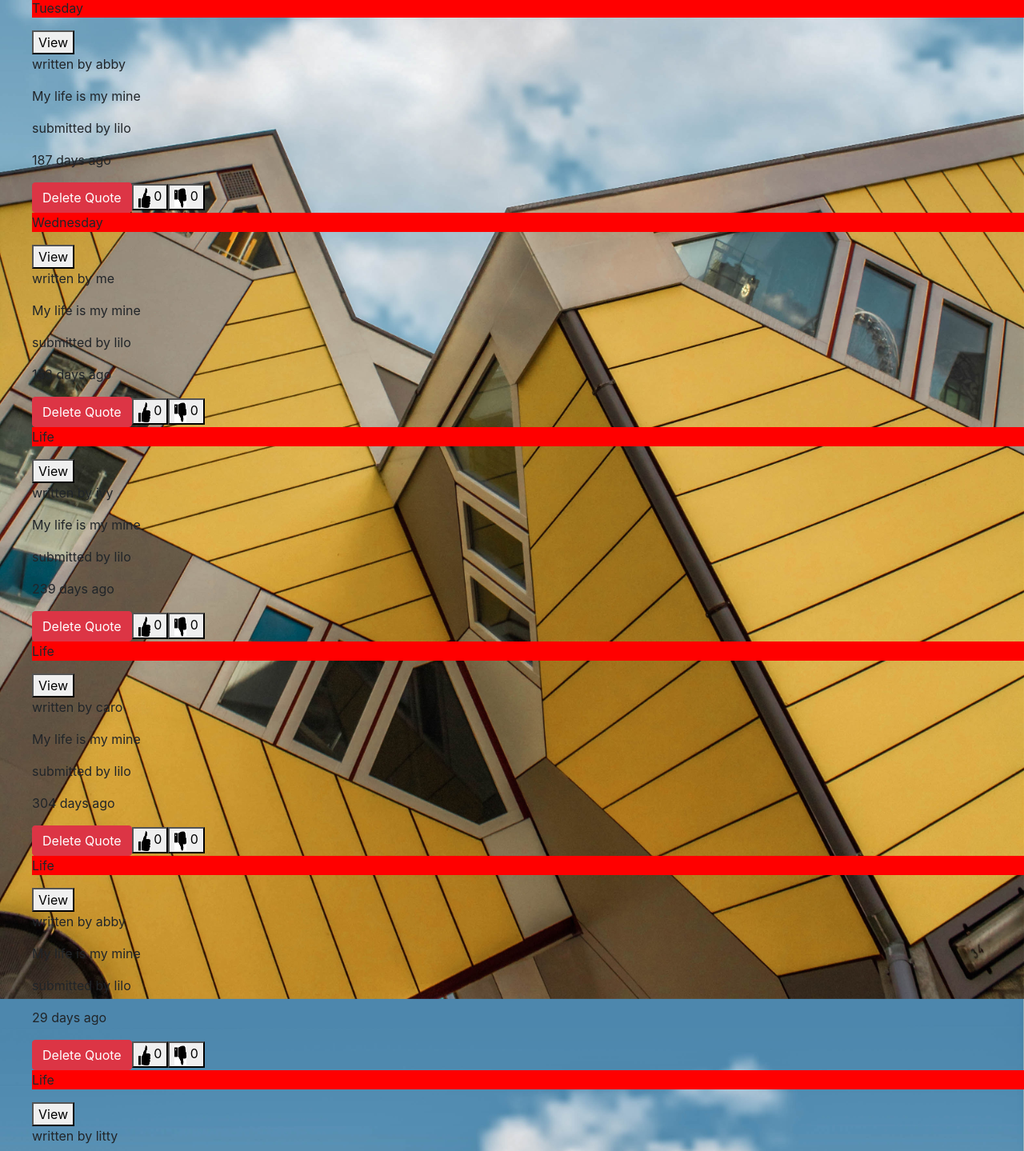
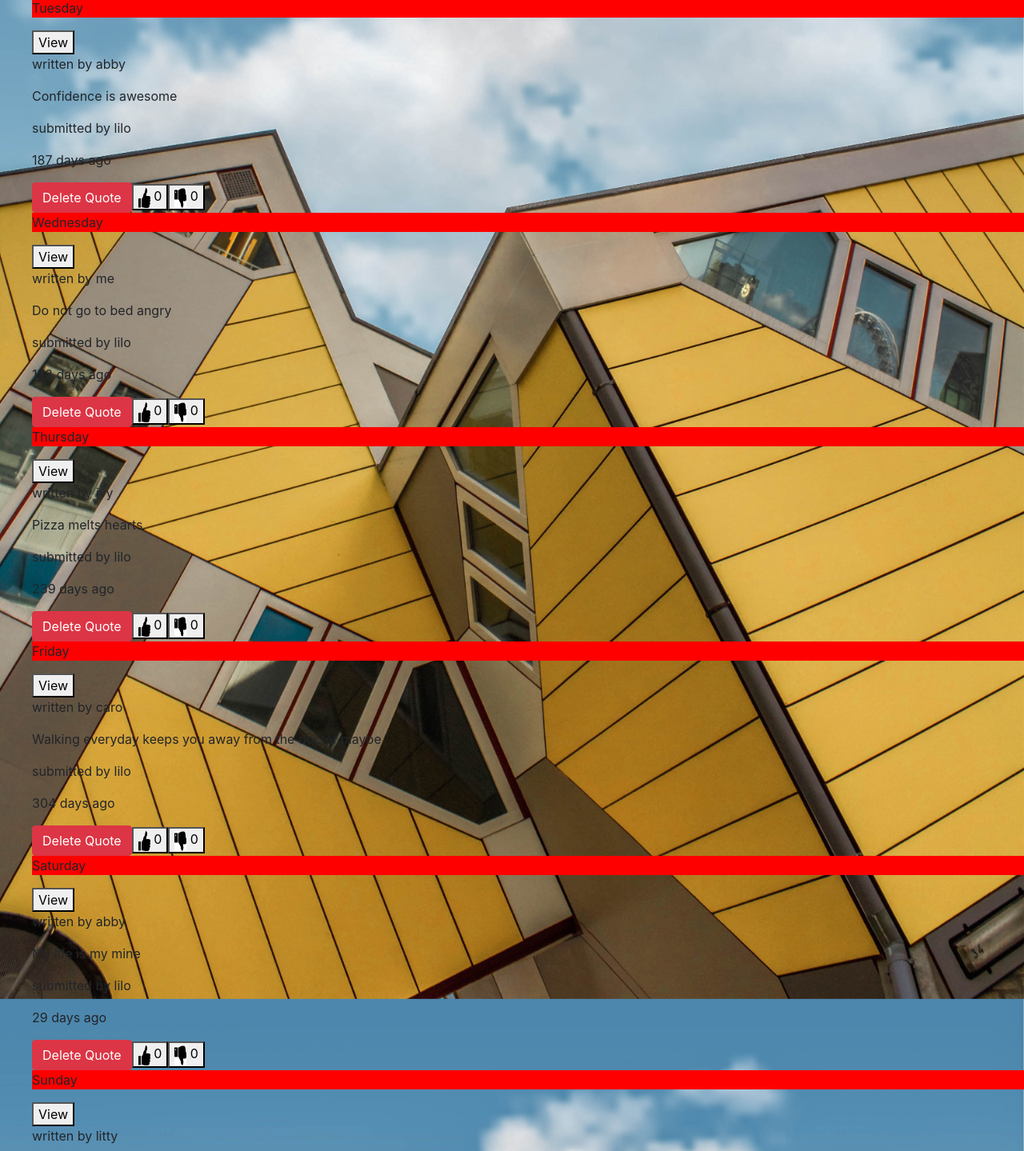
Before and after one commit to joyjoie/quotes, an Angular app in the folder quotes/: page / in a window 1280 px wide. Shown: the part 351-1790 px from the top of the page at 80% size. Built offline with nearby package versions, Linux system fonts and the light colour scheme.

Commit message:
array element modified

```diff
--- a/quotes/src/app/quote-description/quote-description.component.ts
+++ b/quotes/src/app/quote-description/quote-description.component.ts
@@ -10,12 +10,12 @@ export class QuoteDescriptionComponent implements OnInit {
 
   quotes =[
      new Quote (1,'Monday','My life is my mine',' written by abby',new Date(2018,3,14),'submitted by lola'),
-     new Quote (2,'Tuesday','My life is my mine',' written by abby',new Date(2018,6,9) ,"submitted by lilo"),
-     new Quote (3,'Wednesday','My life is my mine',' written by me',new Date(2018,7,12),"submitted by lilo"),
-     new Quote (4,'Life','My life is my mine',' written by ivy',new Date(2018,4,18),"submitted by lilo"),
-     new Quote (5,'Life','My life is my mine',' written by caro',new Date(2018,2,14),"submitted by lilo"),
-     new Quote (6,'Life','My life is my mine',' written by abby',new Date(2018,11,14),"submitted by lilo"),
-     new Quote (7,'Life','My life is my mine',' written by litty',new Date(2019,0,10),"submitted by lilo"),
+     new Quote (2,'Tuesday','Confidence is awesome',' written by abby',new Date(2018,6,9) ,"submitted by lilo"),
+     new Quote (3,'Wednesday','Do not go to bed angry',' written by me',new Date(2018,7,12),"submitted by lilo"),
+     new Quote (4,'Thursday','Pizza melts hearts ',' written by ivy',new Date(2018,4,18),"submitted by lilo"),
+     new Quote (5,'Friday','Walking everyday keeps you away from the doctor,maybe',' written by caro',new Date(2018,2,14),"submitted by lilo"),
+     new Quote (6,'Saturday','My life is my mine',' written by abby',new Date(2018,11,14),"submitted by lilo"),
+     new Quote (7,'Sunday','My life is my mine',' written by litty',new Date(2019,0,10),"submitted by lilo"),
    ]
 
   toggleDetails(isComplete,index) {
```
